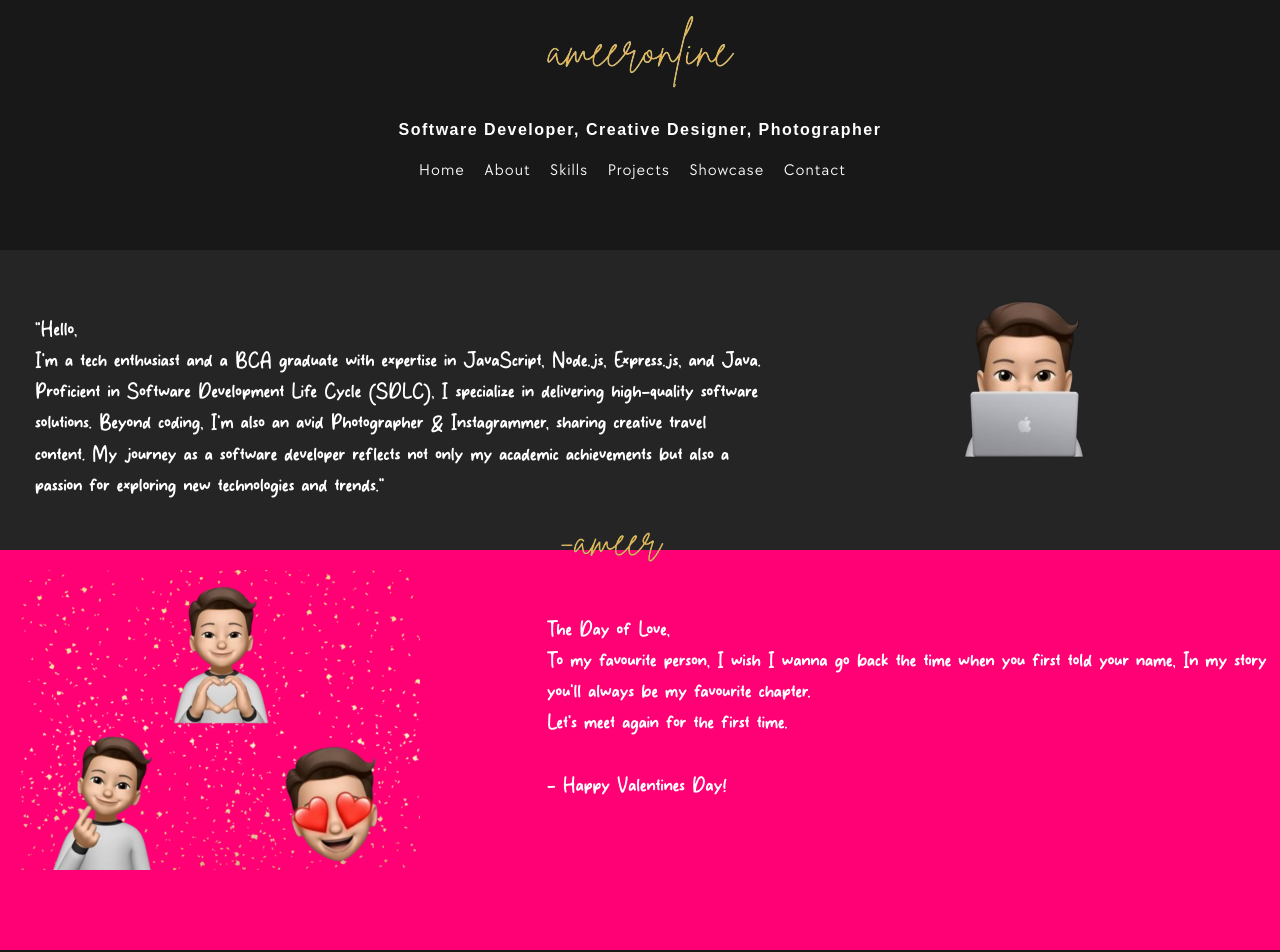
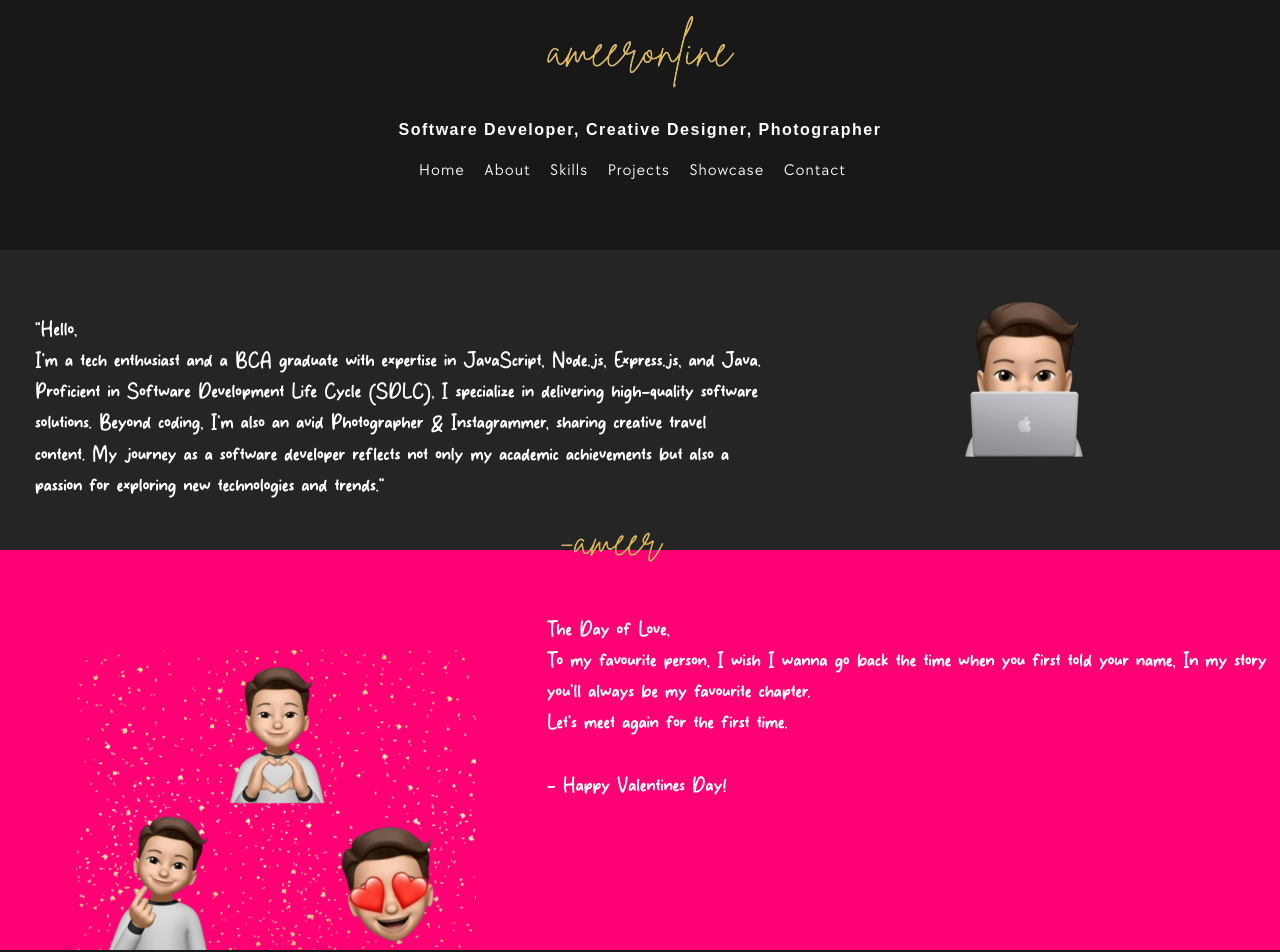
Before and after one commit to ameeronline/portfolio-test, a React (Create React App) app: page / in a window 1280 px wide. Shown: the top 952 px of the page. Built offline with nearby package versions, Linux system fonts and the light colour scheme; a web font is replaced by a local one.

Commit message:
Updated image size

```diff
--- a/src/Components/Events/Events.css
+++ b/src/Components/Events/Events.css
@@ -16,6 +16,8 @@
     max-width: 100%;
     height: auto;
     max-height: 350px;
+    margin-top: 80px;
+    margin-left: 56px;
 }
 
 .right{
```
